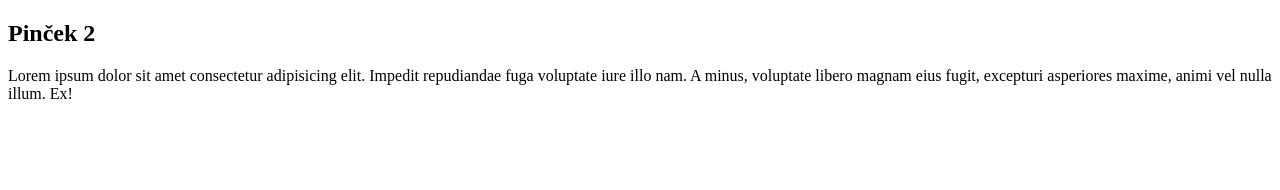
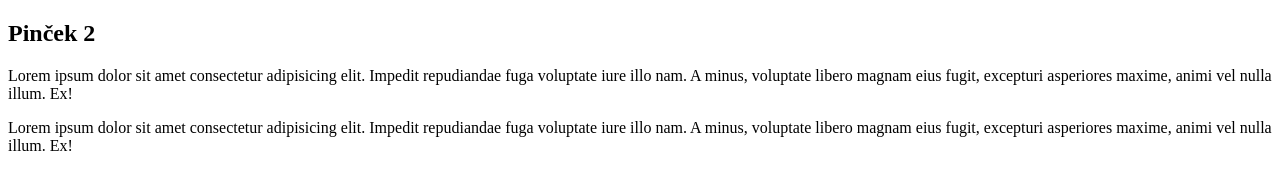
Before and after one commit to Pinny008/GIT_10, a plain HTML site: page index.html in a window 1280 px wide. Drawn offline with Linux system fonts and the light colour scheme.

Commit message:
pridan druhy odstavec

```diff
--- a/index.html
+++ b/index.html
@@ -8,5 +8,7 @@
     <h2>Pinček 2</h2>
     <p>Lorem ipsum dolor sit amet consectetur adipisicing elit. Impedit repudiandae fuga voluptate iure illo nam. A
         minus, voluptate libero magnam eius fugit, excepturi asperiores maxime, animi vel nulla illum. Ex!</p>
+    <p>Lorem ipsum dolor sit amet consectetur adipisicing elit. Impedit repudiandae fuga voluptate iure illo nam. A
+        minus, voluptate libero magnam eius fugit, excepturi asperiores maxime, animi vel nulla illum. Ex!</p>
 </body>
 </html>
```
